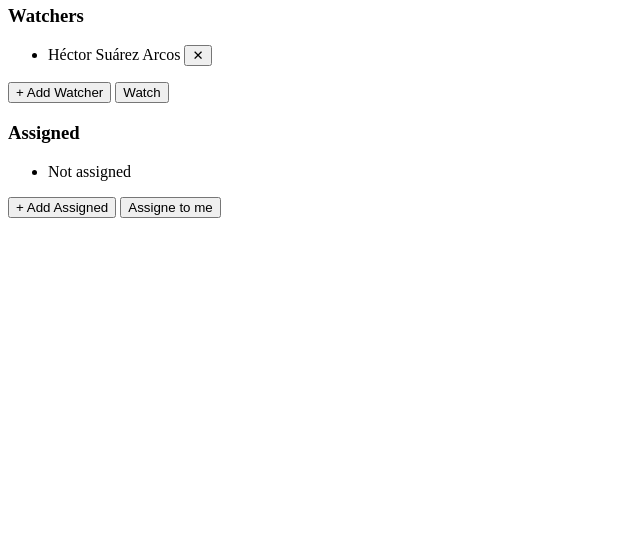
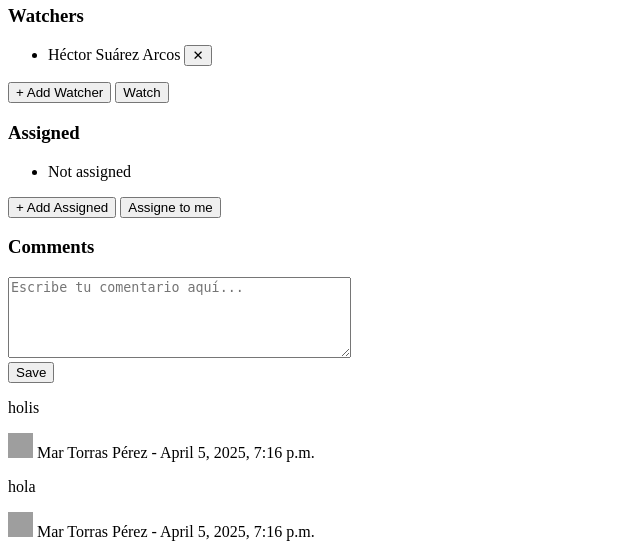
Before and after one commit to it22b-ASW-Project/Boreal-forest, a Django app: page /issue/2/ in a window 1280 px wide. Shown: the part 355-912 px from the top of the page, without its empty margins (0-640 px from the left). Before the commit the page ends 573 px from the top, so only its background shows below. Run offline with Django 5.2, Linux system fonts and the light colour scheme; a user stored in the database is signed in; data comes from the database, SQL or seed files in the repository; both versions use the stored data as it was after the commit; grey boxes are pictures that could not be loaded.

Commit message:
Comentaris amb user i datatime, no correcte

```diff
--- /dev/null
+++ b/boreal_forest/middleware.py
@@ -0,0 +1,17 @@
+from django.utils import timezone
+from django.conf import settings
+
+class TimezoneMiddleware:
+    def __init__(self, get_response):
+        self.get_response = get_response
+
+    def __call__(self, request):
+        # Verifica si el usuario tiene un atributo 'timezone' en su perfil
+        user_timezone = getattr(request.user, 'timezone', None)
+        if user_timezone:
+            timezone.activate(user_timezone)  # Activa la zona horaria del usuario
+        else:
+            timezone.activate(settings.TIME_ZONE)  # Activa la zona horaria por defecto (en settings.py)
+
+        response = self.get_response(request)  # Continúa con el procesamiento de la solicitud
+        return response
--- a/boreal_forest/settings.py
+++ b/boreal_forest/settings.py
@@ -53,6 +53,7 @@ MIDDLEWARE = [
     'django.contrib.auth.middleware.AuthenticationMiddleware',
     'django.contrib.messages.middleware.MessageMiddleware',
     'django.middleware.clickjacking.XFrameOptionsMiddleware',
+    'boreal_forest.middleware.TimezoneMiddleware',
 ]
 
 SOCIALACCOUNT_PROVIDERS = {
@@ -139,10 +140,10 @@ AUTHENTICATION_BACKENDS = [
 LANGUAGE_CODE = 'en-us'
 
 TIME_ZONE = 'UTC'
+USE_TZ = True
 
 USE_I18N = True
-
-USE_TZ = True
+USE_L10N = True
 
 
 # Static files (CSS, JavaScript, Images)
--- a/homepage/forms.py
+++ b/homepage/forms.py
@@ -1,6 +1,6 @@
 from django import forms
 
-from .models import Priority, Type, Severity, Status
+from .models import Priority, Type, Severity, Status, Comments
 
 class EditParamsForm(forms.Form):
     priority = forms.ModelChoiceField(
@@ -34,3 +34,15 @@ class EditParamsForm(forms.Form):
         self.fields['type'].label_from_instance = lambda obj: obj.name
         self.fields['severity'].label_from_instance = lambda obj: obj.name
         self.fields['status'].label_from_instance = lambda obj: obj.name
+
+class CommentForm(forms.ModelForm):
+    class Meta:
+        model = Comments
+        fields = ['comment']
+        widgets = {
+            'comment': forms.Textarea(attrs={
+                'rows': 5,
+                'cols': 40,
+                'placeholder': 'Escribe tu comentario aquí...',
+            }),
+        }
--- a/homepage/models.py
+++ b/homepage/models.py
@@ -1,4 +1,6 @@
 from django.db import models
+
+from django.utils import timezone
 
 class Priority(models.Model):
     name = models.CharField(max_length=20, primary_key=True)
@@ -57,3 +59,9 @@ class Watch(models.Model):
 class Assigned(models.Model):
     assigned = models.ForeignKey('socialaccount.socialaccount', on_delete=models.SET_NULL, null=True, blank=True, related_name='assigned')
     issue = models.ForeignKey(Issue, on_delete=models.CASCADE)
+
+class Comments(models.Model):
+        comment= models.CharField (max_length = 280)
+        issue = models.ForeignKey(Issue, on_delete=models.CASCADE)
+        user = models.ForeignKey('socialaccount.socialaccount', on_delete=models.SET_NULL, null=True, blank=True, related_name='comment_owner')
+        created_at = models.DateTimeField(default=timezone.now)
--- a/homepage/templates/issueDetail.html
+++ b/homepage/templates/issueDetail.html
@@ -6,6 +6,7 @@
     <meta name="viewport" content="width=device-width, initial-scale=1.0">
     <title>{{issue.subject}} - Issue #{{issue.id}}</title>
 </head>
+
 
 <body>
     <h1>
@@ -159,6 +160,23 @@
         </form>
     </div>
 
+    <div>
+        <h3>Comments</h3>
+
+        <form method="post">
+            {% csrf_token %}
+            {{ commentForm.comment }}
+            <br>
+            <button type="submit" name="add_comment" class="add_comment">Save</button>
+        </form>
+
+        {% for comment in comments %}
+            <p>{{ comment.comment }} <p>
+            <p><img src="{{comment.user.extra_data.picture}}" width="25" height="25"/>
+            {{comment.user.extra_data.name}} -
+            {{comment.created_at}} </p>
+        {% endfor %}
+    </div>
 
     <script>
         function enableEditTitle() {
--- a/homepage/views.py
+++ b/homepage/views.py
@@ -4,10 +4,12 @@ from django.shortcuts import redirect
 from django.urls import reverse
 from allauth.socialaccount.models import SocialAccount
 
-from .models import Issue, Type, Severity, Status, Priority, Watch, Assigned
-from .forms import EditParamsForm
+from .models import Issue, Type, Severity, Status, Priority, Watch, Assigned, Comments
+from .forms import EditParamsForm, CommentForm
 
 from .filters import IssueFilter
+
+from django.utils import timezone
 
 def showAllIssues(request):
     issues = IssueFilter(request.GET, queryset=Issue.objects.all().order_by('-id'))
@@ -66,6 +68,9 @@ def issueDetail(request, id):
     assigneds = list(Assigned.objects.filter(issue=issue))
     is_assigned = Assigned.objects.filter(assigned=SocialAccount.objects.filter(user=request.user, provider="google").first(), issue=issue).exists()
     users = SocialAccount.objects.all()
+
+    comments = Comments.objects.filter(issue=issue)
+    commentForm = CommentForm()
 
     paramform = EditParamsForm(initial={
         "priority": issue.priority.name,
@@ -167,11 +172,21 @@ def issueDetail(request, id):
                 assigned.delete()
             return redirect(reverse("issueDetail", args=[issue.id]))
 
+        elif 'add_comment' in request.POST:
+            commentForm = CommentForm(request.POST)
+            if commentForm.is_valid():
+                com = Comments(comment = commentForm.cleaned_data['comment'], issue = issue)
+                com = commentForm.save(commit=False)
+                com.user = SocialAccount.objects.filter(user=request.user, provider="google").first()
+                com.issue = issue
+                print(timezone.now())
+                com.save()
+        return redirect(reverse("issueDetail", args=[issue.id]))
 
     return render(request, "issueDetail.html", {"issue": issue, "paramform": paramform,
                                                 "assigneds": assigneds, "is_assigned": is_assigned,
                                                 "watchers": watchers, "is_watching" : is_watching,
-                                                "users": users, })
+                                                "users": users, 'comments':comments, 'commentForm':commentForm })
 
 def login(request):
     return render(request, "login.html")
```
Also changed, not shown: boreal_forest.sqlite3, homepage/migrations/0018_comments.py (added), homepage/migrations/0019_comments_created_at_comments_user.py (added), homepage/migrations/0020_alter_comments_created_at.py (added).
